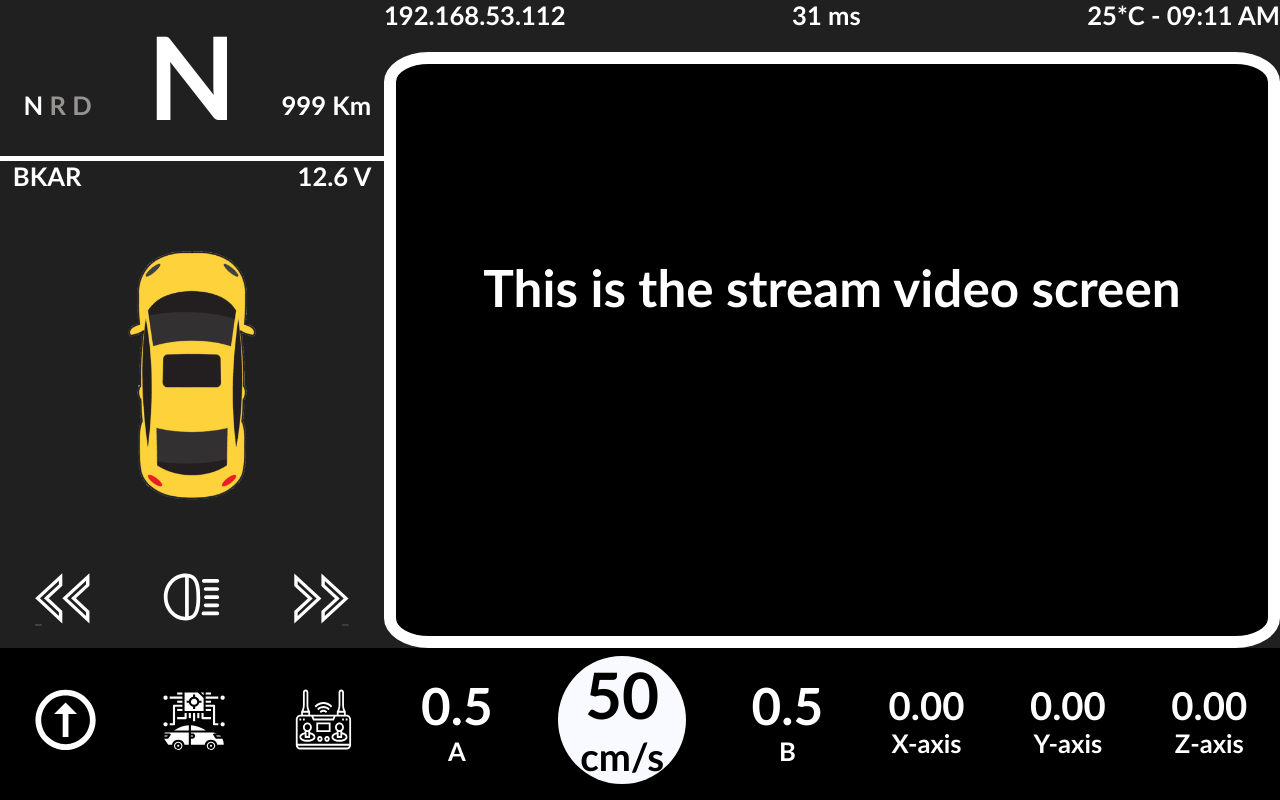
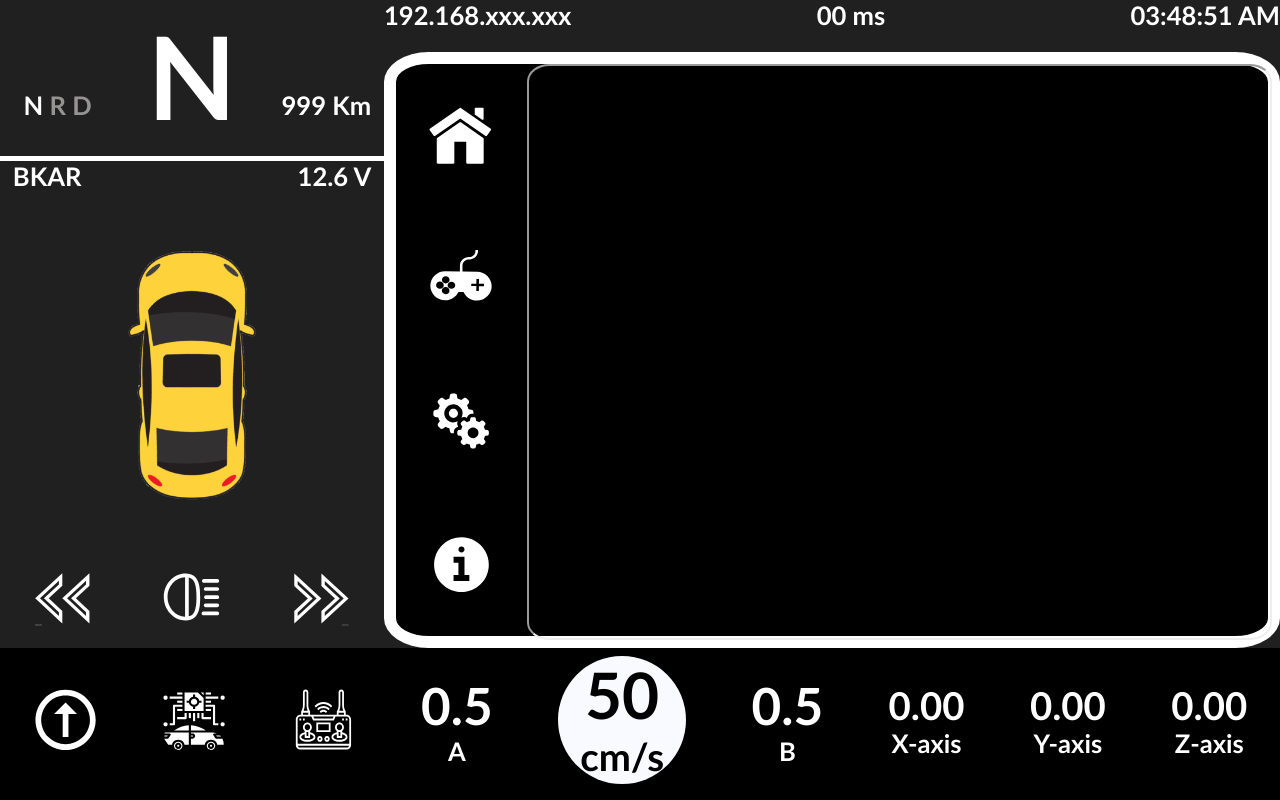
Before and after one commit to BKAR-Jetson-Self-driving-vehicle/BKAR, a Flask app: page / in a window 1280 px wide. Run offline with Flask 2, Linux system fonts and the light colour scheme.

Commit message:
update server

```diff
--- a/Host/Final-Server/static/css/mystyle.css
+++ b/Host/Final-Server/static/css/mystyle.css
@@ -144,7 +144,7 @@ html, body{
     padding: auto;
 }
 
-.right-panel-top .time-and-temp{
+.right-panel-top .time{
     color: white;
     font-size: 2vw;
     font-weight: bold;
@@ -152,11 +152,45 @@ html, body{
     padding: auto;
 }
 
-.stream-screen{
+.main-frame{
     display: grid;
+    grid-template-columns: 15% auto;
     background-color: rgb(0, 0, 0);
     border: 1vw solid white;
     border-radius: 5%;
+}
+
+.main-frame .nav-bar{
+    display: grid;
+    grid-template-rows: 25% 25% 25% 25%;
+}
+
+.main-frame .nav-bar .home{
+    display: grid;
+
+}
+
+.main-frame .nav-bar .control{
+    display: grid;
+}
+
+.main-frame .nav-bar .settings{
+    display: grid;
+}
+
+.main-frame .nav-bar .information{
+    display: grid;
+}
+
+.main-frame .stream-screen{
+    display: grid;
+}
+
+.stream-screen iframe{
+    width: 100%;
+    height: 100%;
+    margin: 0 0;
+    border-radius: 3%;
 }
 
 /* Footer notification bar */
--- a/Host/Final-Server/templates/index.html
+++ b/Host/Final-Server/templates/index.html
@@ -41,17 +41,32 @@
         </div>
 
         <!-- Right panel -->
-        <div class="right-panel">
+        <div class="right-panel" onload="showTime();">
             <div class="right-panel-top">
-                <div class="ip-address">192.168.53.112</div>
-                <div class="delay">31 ms</div>
-                <div class="time-and-temp">25*C - 09:11 AM</div>
+                <div class="ip-address">192.168.xxx.xxx</div>
+                <div class="delay">00 ms</div>
+                <div class="time">
+                    <span id="MyClockDisplay">00:00 AM</span>
+                </div>
             </div>
-            <div class="stream-screen">
-                <span style="color: white; text-align: center; font-weight: bold; font-size: 4vw; padding-top: 15vw;">
-                    This is the stream video screen
-                </span>
-                <!-- <iframe width='100%' height="100%" src="./videos/test.mp4"></iframe> -->
+            <div class="main-frame">
+                <div class="nav-bar">
+                    <div class="home icon">
+                        <input type="image" src="{{url_for('static', filename = 'icons/car-icons/home.svg')}}">
+                    </div>
+                    <div class="control icon">
+                        <input type="image" src="{{url_for('static', filename = 'icons/car-icons/control.svg')}}">
+                    </div>
+                    <div class="settings icon">
+                        <input type="image" src="{{url_for('static', filename = 'icons/car-icons/settings.svg')}}">
+                    </div>
+                    <div class="information icon">
+                        <input type="image" src="{{url_for('static', filename = 'icons/car-icons/information.svg')}}">
+                    </div>
+                </div>
+                <div class="stream-screen">
+                    <iframe src="" scrolling="no"></iframe>
+                </div>
             </div>
         </div>
     </div>
```
Also changed, not shown: Host/Final-Server/static/js/myscript.js (+35 -5 lines).
